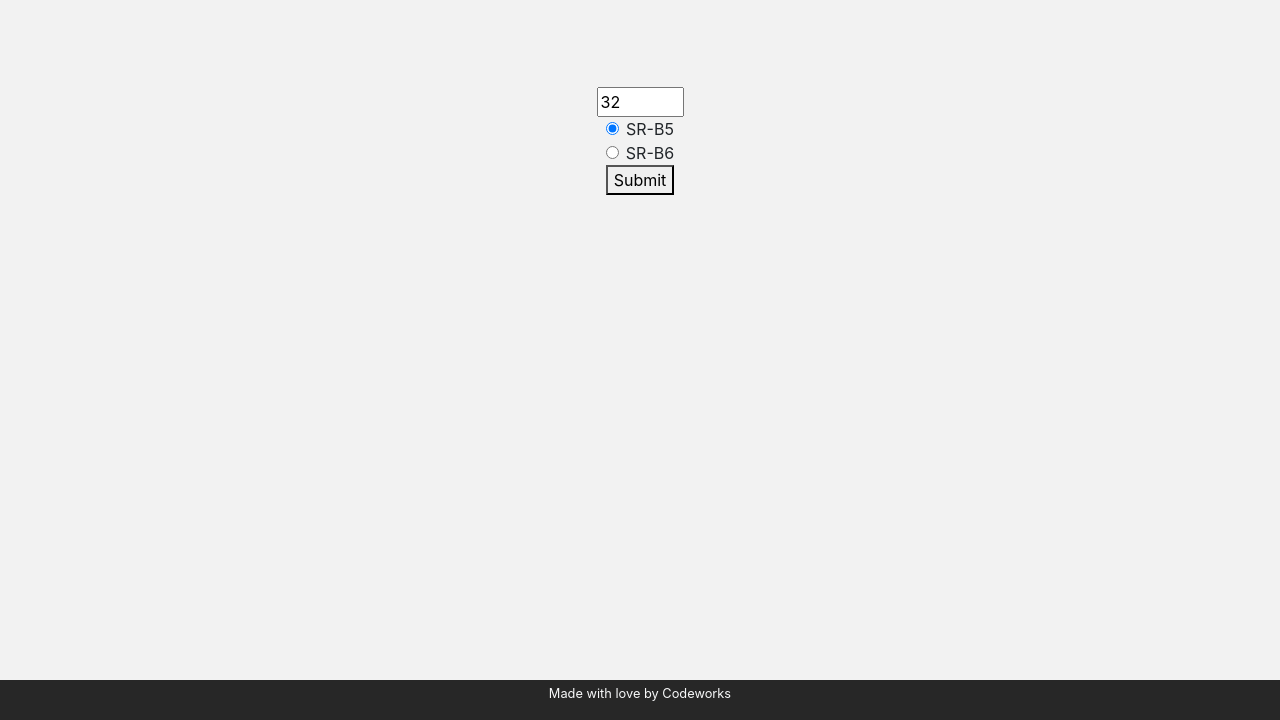
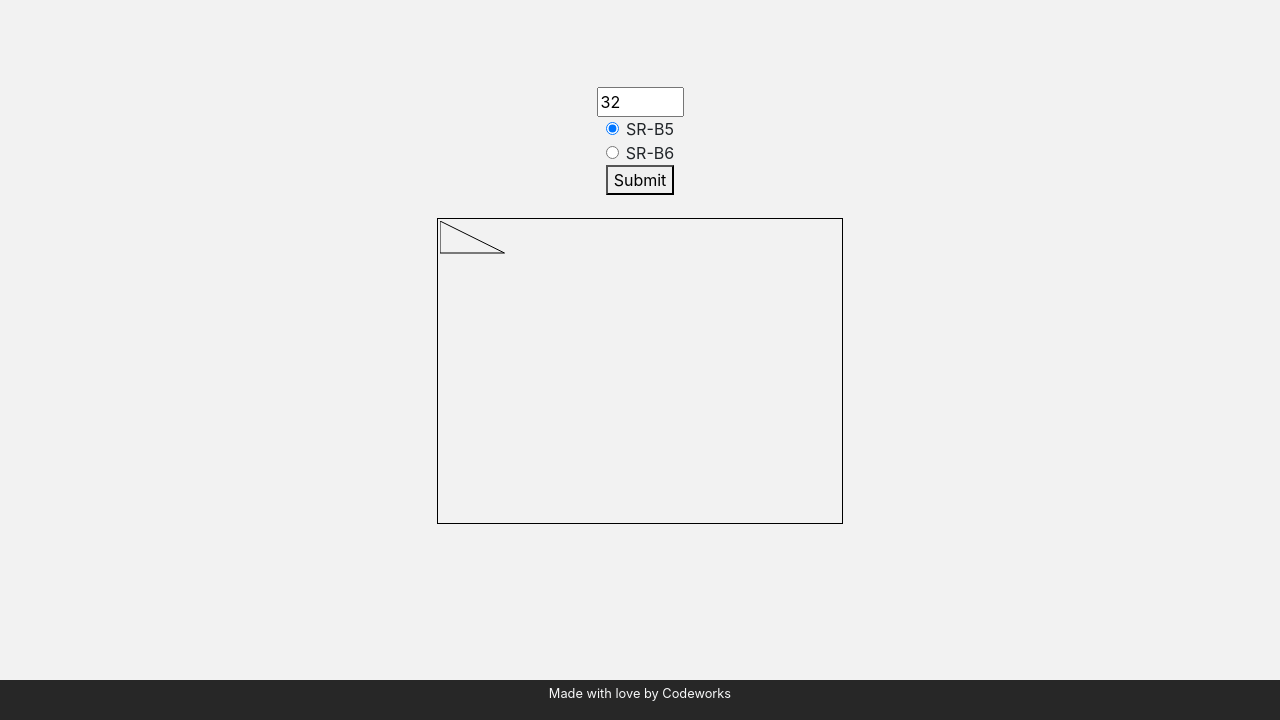
Before and after one commit to NathanMQuam/StepRampTool, a website: page index.html in a window 1280 px wide. Shown: the part 80-800 px from the top of the page. Drawn offline with nearby package versions, Linux system fonts and the light colour scheme.

Commit message:
Correctly draws triangle

```diff
--- a/app/AppState.js
+++ b/app/AppState.js
@@ -1,11 +1,7 @@
-import Value from "./Models/Value.js"
 import { EventEmitter } from "./Utils/EventEmitter.js"
 import { isValidProp } from "./Utils/isValidProp.js"
 
 class AppState extends EventEmitter {
-  // TODO: Remove values[]
-  /** @type {Value[]} */
-  values = []
   triangle = {}
 }
 
--- a/app/Models/Value.js
+++ /dev/null
@@ -1,14 +0,0 @@
-export default class Value {
-    constructor(data) {
-        this.title = data.title
-    }
-
-    get Template() {
-
-        return /*html*/`
-        <div class="card p-2 value">
-            ${this.title}
-        </div>
-        `
-    }
-}
--- a/app/main.js
+++ b/app/main.js
@@ -1,50 +1,59 @@
-import { ProxyState } from "./AppState.js";
+// import { ProxyState } from "./AppState.js";
 
-function _draw () {
-	let bedHeight = document.getElementById("BedHeightInput")
+/**@type {HTMLCanvasElement} */
+let canvas = document.getElementsByTagName("canvas").namedItem("rampCanvas")
+let ctx = canvas.getContext("2d")
+
+
+
+let update = function() {
+	let form = $('form').serializeArray()
+	console.log(form)
+	let tri = {
+		angA: 90, // Ground Bed
+		// angB: undefined, // Ground Ramp
+		// angC: undefined, // Bed Ramp
+		sideA: Number(form.find(o => o.name == "rampModel").value), // Ramp Length
+		sideB: Number(form.find(o => o.name == "BedHeight").value), // Bed Height
+		sideC: undefined // Ground Depth
+	}
+	$('#BedHeightInput').attr("max", tri.sideA)
+
+	tri.sideC = (Math.sqrt(Math.pow(tri.sideA, 2) - Math.pow(tri.sideB, 2)))
+	console.log(Math.pow(tri.sideA, 2), Math.pow(tri.sideB, 2), (Math.pow(tri.sideA, 2) - Math.pow(tri.sideB, 2)))
+
+
+	ctx.clearRect(0, 0, canvas.width, canvas.height)
+	ctx.beginPath()
+	ctx.lineJoin = "round"
+	ctx.moveTo(0, 0) // ang C
+	ctx.lineTo(0, tri.sideB) // ang A
+	ctx.lineTo(tri.sideC, tri.sideB) // ang B
+	ctx.closePath()
+	ctx.stroke()
 }
+
+
+
+// console.log(ctx)
+if(ctx) {
+	update()
+	$('form').on('change', update)
+} else {
+	console.error('Canvas did not return a context')
+}
+
+
 
 class App {
 	constructor() {
-		ProxyState.on("triangle", _draw)
-		ProxyState.triangle = {
-			angA: 90, // Ground Slope
-			angB: 23.412175668573788, // Ground Ramp
-			angC: 66.58782433142622, // Bed Ramp
-			sideA: 72, // Ramp Length
-			sideB: 32, // Bed Height
-			sideC: 46.425746912091476 // Ground Depth
-		}
+
 	}
 	/**
 	 * @param {event} event
 	 */
 	setRamp (event) {
 		event.preventDefault()
-
-		let tri = ProxyState.triangle
-		// let tri = {
-		//   angA: 90, // Ground Slope
-		//   angB: undefined, // Ground Ramp
-		//   angC: undefined, // Bed Ramp
-		//   sideA: undefined, // Ramp Length
-		//   sideB: undefined, // Bed Height
-		//   sideC: undefined // Ground Depth
-		// }
-
-		tri.sideB = document.getElementById('BedHeightInput').value
-		let b5 = document.getElementById('SR-B5')
-		let b6 = document.getElementById('SR-B6')
-		tri.sideA = b5.checked ? b5.value : b6.value
-
-
-
-		tri.angB = (Math.asin((tri.sideB * Math.sin(tri.angA)) / tri.sideA) * 180 / 3.1415)
-		tri.angC = (180 - tri.angA - tri.angB)
-		tri.sideC = (Math.abs((tri.sideA * Math.sin(tri.angC)) / Math.sin(tri.angA)))
-		console.log(tri.angA + tri.angB + tri.angC)
-		console.log(tri)
-		ProxyState.triangle = tri
 	}
 
 	_draw () {
--- a/index.html
+++ b/index.html
@@ -41,7 +41,11 @@
 				</div>
 				<button type="submit">Submit</button>
 			</form><br />
-			<div id="rampDisplay"></div>
+			<div id="rampDisplay" onload="App._draw()">
+				<canvas id="rampCanvas" width="400px" height="300px" style="outline: 1px black solid; padding: 2px;">
+					We apologize, but this ramp preview requires your web browser to support HTML Canvas.
+				</canvas>
+			</div>
 		</div>
 	</main>
 
@@ -56,6 +60,7 @@
 	</footer>
 
 	<script src="app/main.js" type="module"></script>
+	<script src="https://code.jquery.com/jquery-3.4.1.min.js"></script>
 </body>
 
 </html>
```
Also changed, not shown: app/Controllers/RampController.js (deleted, +0 -16 lines), app/Controllers/ValuesController.js (deleted, +0 -29 lines), app/Services/ValuesService.js (deleted, +0 -10 lines).
